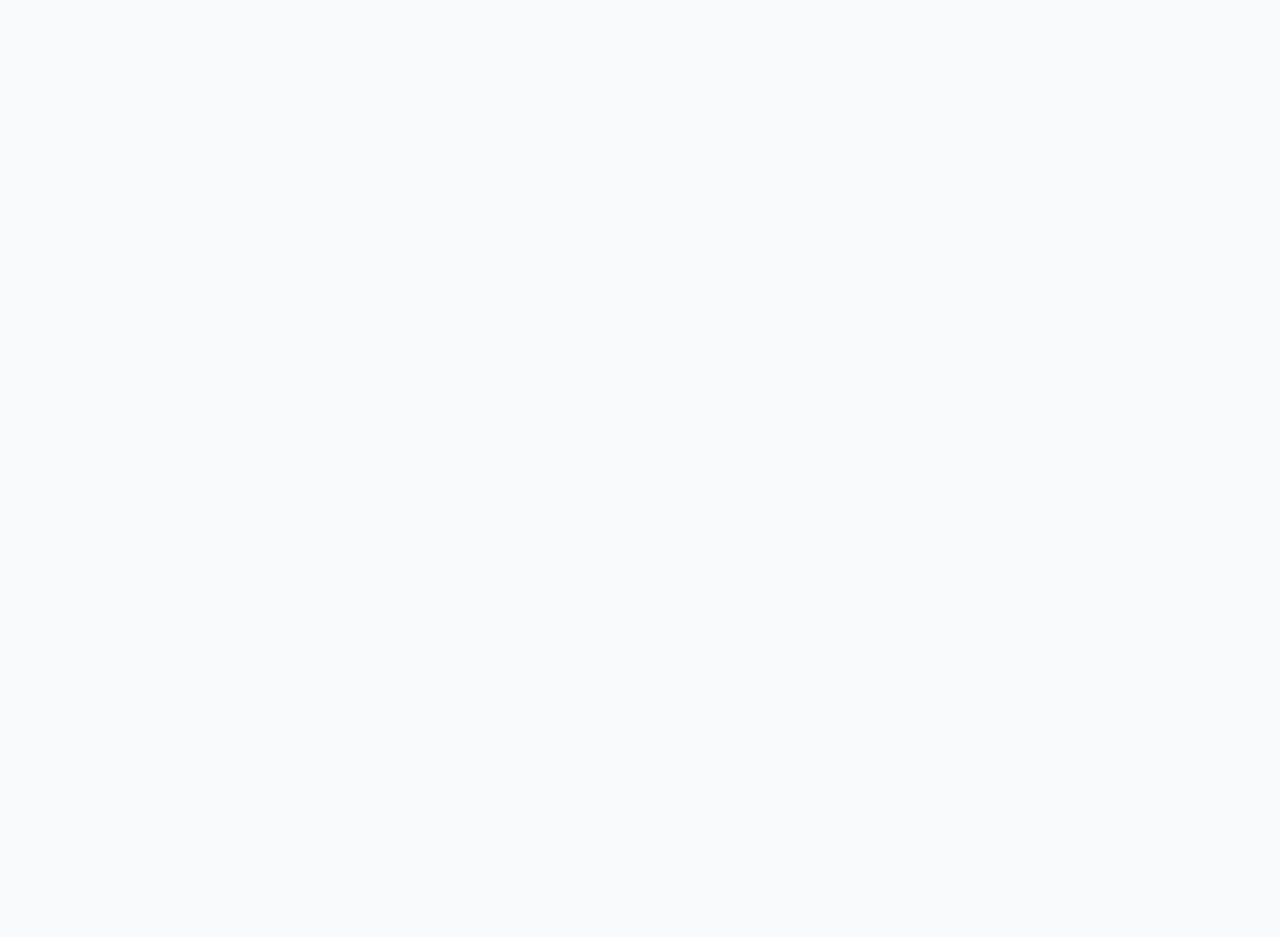
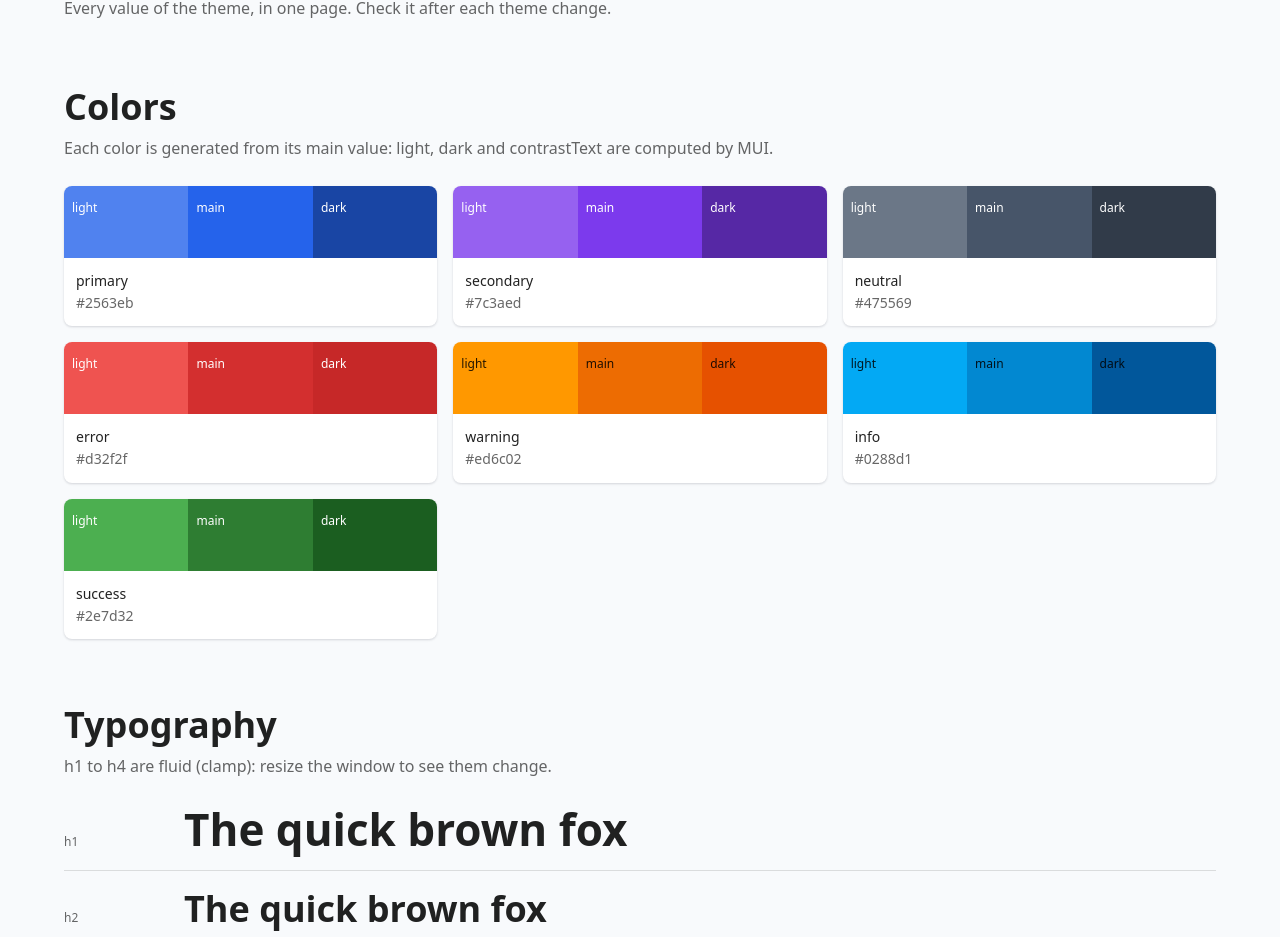
Before and after one commit to wingfeat/vite-react-mui-starter, a React (Vite) app: page /design-system in a window 1280 px wide. Shown: the part 160-1097 px from the top of the page. Before the commit the page ends 800 px from the top, so only its background shows below. Built offline with nearby package versions, Linux system fonts and the light colour scheme.

Commit message:
feat: design system showcase page

```diff
--- /dev/null
+++ b/src/components/design-system/ColorPalette.jsx
@@ -0,0 +1,61 @@
+import { Box, Grid, Paper, Stack, Typography } from "@mui/material";
+import { useTheme } from "@mui/material/styles";
+import Section from "./Section.jsx";
+
+const COLOR_NAMES = [
+  "primary",
+  "secondary",
+  "neutral",
+  "error",
+  "warning",
+  "info",
+  "success",
+];
+
+const SHADES = ["light", "main", "dark"];
+
+export default function ColorPalette() {
+  const theme = useTheme();
+
+  return (
+    <Section
+      title="Colors"
+      description="Each color is generated from its main value: light, dark and contrastText are computed by MUI."
+    >
+      <Grid container spacing={2}>
+        {COLOR_NAMES.map((name) => {
+          const color = theme.palette[name];
+
+          return (
+            <Grid key={name} size={{ xs: 12, sm: 6, md: 4 }}>
+              <Paper sx={{ overflow: "hidden" }}>
+                <Stack direction="row">
+                  {SHADES.map((shade) => (
+                    <Box
+                      key={shade}
+                      sx={{
+                        flex: 1,
+                        height: 72,
+                        bgcolor: color[shade],
+                        color: color.contrastText,
+                        p: 1,
+                      }}
+                    >
+                      <Typography variant="caption">{shade}</Typography>
+                    </Box>
+                  ))}
+                </Stack>
+                <Box sx={{ p: 1.5 }}>
+                  <Typography variant="subtitle2">{name}</Typography>
+                  <Typography variant="body2" sx={{ color: "text.secondary" }}>
+                    {color.main}
+                  </Typography>
+                </Box>
+              </Paper>
+            </Grid>
+          );
+        })}
+      </Grid>
+    </Section>
+  );
+}
--- /dev/null
+++ b/src/components/design-system/ComponentSamples.jsx
@@ -0,0 +1,83 @@
+import {
+  Alert,
+  Card,
+  CardActions,
+  CardContent,
+  Button,
+  Chip,
+  Grid,
+  Stack,
+  TextField,
+  Typography,
+} from "@mui/material";
+import Section from "./Section.jsx";
+
+const SEVERITIES = ["success", "info", "warning", "error"];
+
+export default function ComponentSamples() {
+  return (
+    <Section
+      title="Components"
+      description="Common components with the theme defaults (outlined Card, full-width TextField)."
+    >
+      <Grid container spacing={3}>
+        <Grid size={{ xs: 12, md: 6 }}>
+          <Stack spacing={2}>
+            <TextField label="Email" type="email" />
+            <TextField
+              label="Password"
+              type="password"
+              helperText="8 characters minimum"
+            />
+            <TextField
+              label="With an error"
+              error
+              helperText="This field is required"
+            />
+          </Stack>
+        </Grid>
+
+        <Grid size={{ xs: 12, md: 6 }}>
+          <Card>
+            <CardContent>
+              <Typography variant="h5" component="h3" gutterBottom>
+                Card title
+              </Typography>
+              <Typography variant="body2" sx={{ color: "text.secondary" }}>
+                Cards are outlined by default. Use variant="elevation" for a
+                card that needs to stand out.
+              </Typography>
+            </CardContent>
+            <CardActions>
+              <Button>Learn more</Button>
+            </CardActions>
+          </Card>
+        </Grid>
+
+        <Grid size={12}>
+          <Stack spacing={1.5}>
+            {SEVERITIES.map((severity) => (
+              <Alert key={severity} severity={severity}>
+                This is a {severity} alert.
+              </Alert>
+            ))}
+          </Stack>
+        </Grid>
+
+        <Grid size={12}>
+          <Stack
+            direction="row"
+            spacing={1}
+            useFlexGap
+            sx={{ flexWrap: "wrap" }}
+          >
+            <Chip label="Default" />
+            <Chip label="Primary" color="primary" />
+            <Chip label="Outlined" variant="outlined" />
+            <Chip label="Deletable" onDelete={() => {}} />
+          </Stack>
+        </Grid>
+      </Grid>
+    </Section>
+  );
+}
--- /dev/null
+++ b/src/components/design-system/Section.jsx
@@ -0,0 +1,17 @@
+import { Box, Stack, Typography } from "@mui/material";
+
+export default function Section({ title, description, children }) {
+  return (
+    <Stack component="section" spacing={3}>
+      <Box>
+        <Typography variant="h2">{title}</Typography>
+        {description && (
+          <Typography sx={{ color: "text.secondary", mt: 1 }}>
+            {description}
+          </Typography>
+        )}
+      </Box>
+      {children}
+    </Stack>
+  );
+}
--- /dev/null
+++ b/src/components/design-system/ShapeAndElevation.jsx
@@ -0,0 +1,49 @@
+import { Box, Grid, Paper, Stack, Typography } from "@mui/material";
+import Section from "./Section.jsx";
+
+// The elevation levels customized in theme/shadows.js.
+const ELEVATIONS = [0, 1, 2, 4, 8, 16, 24];
+
+export default function ShapeAndElevation() {
+  return (
+    <Section
+      title="Shape and elevation"
+      description="The default radius, the pill radius, and the shadow scale."
+    >
+      <Stack direction="row" spacing={2}>
+        <Box
+          sx={{
+            px: 3,
+            py: 1.5,
+            borderRadius: 1,
+            border: 1,
+            borderColor: "divider",
+          }}
+        >
+          <Typography variant="body2">borderRadius</Typography>
+        </Box>
+        <Box
+          sx={{
+            px: 3,
+            py: 1.5,
+            borderRadius: (theme) => theme.shape.borderPill,
+            border: 1,
+            borderColor: "divider",
+          }}
+        >
+          <Typography variant="body2">borderPill</Typography>
+        </Box>
+      </Stack>
+
+      <Grid container spacing={3}>
+        {ELEVATIONS.map((elevation) => (
+          <Grid key={elevation} size={{ xs: 6, sm: 4, md: 3 }}>
+            <Paper elevation={elevation} sx={{ p: 3, textAlign: "center" }}>
+              <Typography variant="subtitle2">elevation {elevation}</Typography>
+            </Paper>
+          </Grid>
+        ))}
+      </Grid>
+    </Section>
+  );
+}
--- /dev/null
+++ b/src/components/design-system/TypographyScale.jsx
@@ -0,0 +1,49 @@
+import { Divider, Stack, Typography } from "@mui/material";
+import Section from "./Section.jsx";
+
+const VARIANTS = [
+  "h1",
+  "h2",
+  "h3",
+  "h4",
+  "h5",
+  "h6",
+  "subtitle1",
+  "subtitle2",
+  "body1",
+  "body2",
+  "button",
+  "caption",
+  "overline",
+];
+
+export default function TypographyScale() {
+  return (
+    <Section
+      title="Typography"
+      description="h1 to h4 are fluid (clamp): resize the window to see them change."
+    >
+      <Stack divider={<Divider flexItem />} spacing={2}>
+        {VARIANTS.map((variant) => (
+          <Stack
+            key={variant}
+            direction={{ xs: "column", sm: "row" }}
+            spacing={{ xs: 0.5, sm: 3 }}
+            sx={{ alignItems: { sm: "baseline" } }}
+          >
+            <Typography
+              variant="caption"
+              sx={{ color: "text.secondary", minWidth: 96 }}
+            >
+              {variant}
+            </Typography>
+            {/* component="p": the demo texts must not add real headings to the page */}
+            <Typography variant={variant} component="p">
+              The quick brown fox
+            </Typography>
+          </Stack>
+        ))}
+      </Stack>
+    </Section>
+  );
+}
--- a/src/components/layout/Layout.jsx
+++ b/src/components/layout/Layout.jsx
@@ -20,7 +20,6 @@ export default function Layout() {
               component={NavLink}
               to={link.to}
               end
-              color="inherit"
               sx={{ "&.active": { textDecoration: "underline" } }}
             >
               {link.label}
--- a/src/pages/DesignSystem.jsx
+++ b/src/pages/DesignSystem.jsx
@@ -1,5 +1,25 @@
-import { Typography } from "@mui/material";
+import { Box, Stack, Typography } from "@mui/material";
+import ColorPalette from "../components/design-system/ColorPalette.jsx";
+import TypographyScale from "../components/design-system/TypographyScale.jsx";
+import ShapeAndElevation from "../components/design-system/ShapeAndElevation.jsx";
+import ComponentSamples from "../components/design-system/ComponentSamples.jsx";
 
 export default function DesignSystem() {
-  return <Typography variant="h1">Design System</Typography>;
+  return (
+    <Stack spacing={8}>
+      <Box>
+        <Typography variant="h1">Design System</Typography>
+        <Typography sx={{ color: "text.secondary", mt: 1 }}>
+          Every value of the theme, in one page. Check it after each theme
+          change.
+        </Typography>
+      </Box>
+
+      <ColorPalette />
+      <TypographyScale />
+      {/* TODO: <ButtonShowcase /> */}
+      <ShapeAndElevation />
+      <ComponentSamples />
+    </Stack>
+  );
 }
```
Also changed, not shown: 1 other file (tests, documents, lock files or other folders).
